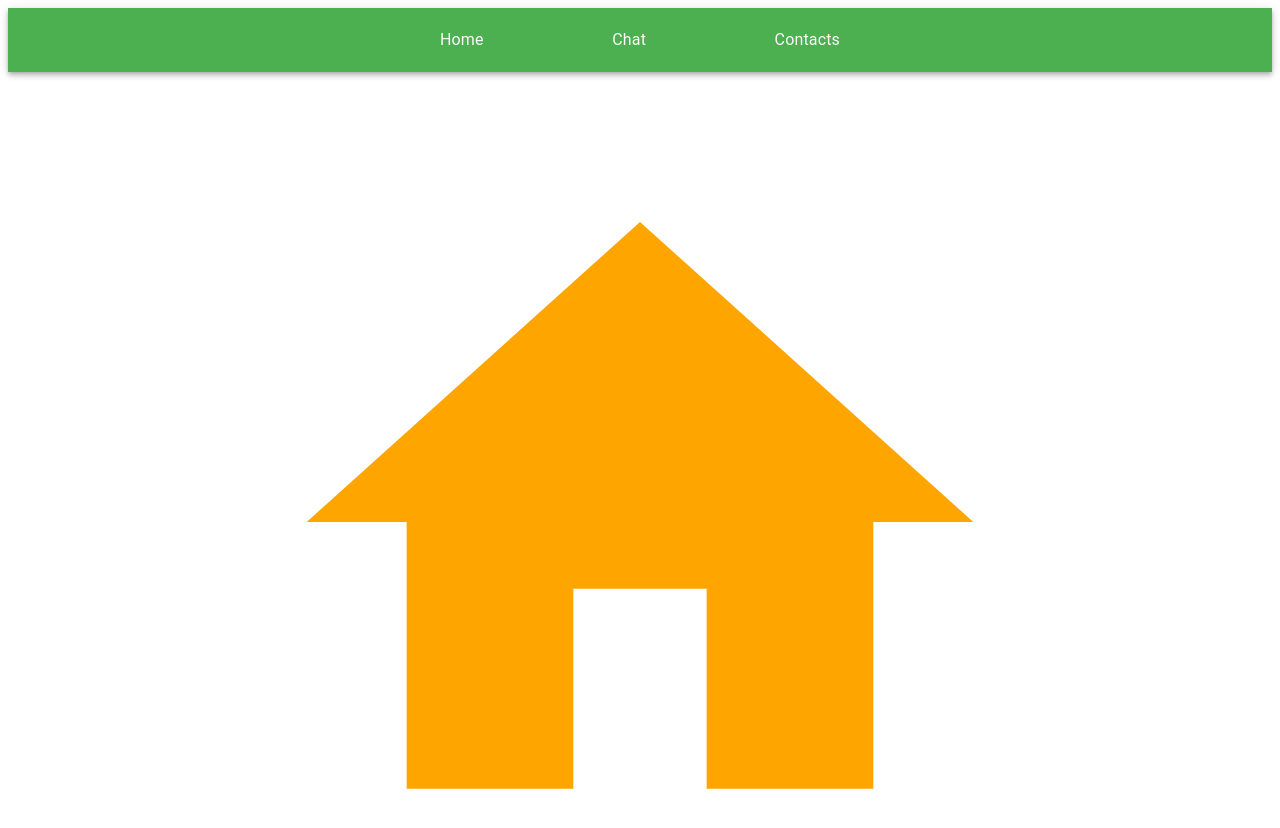
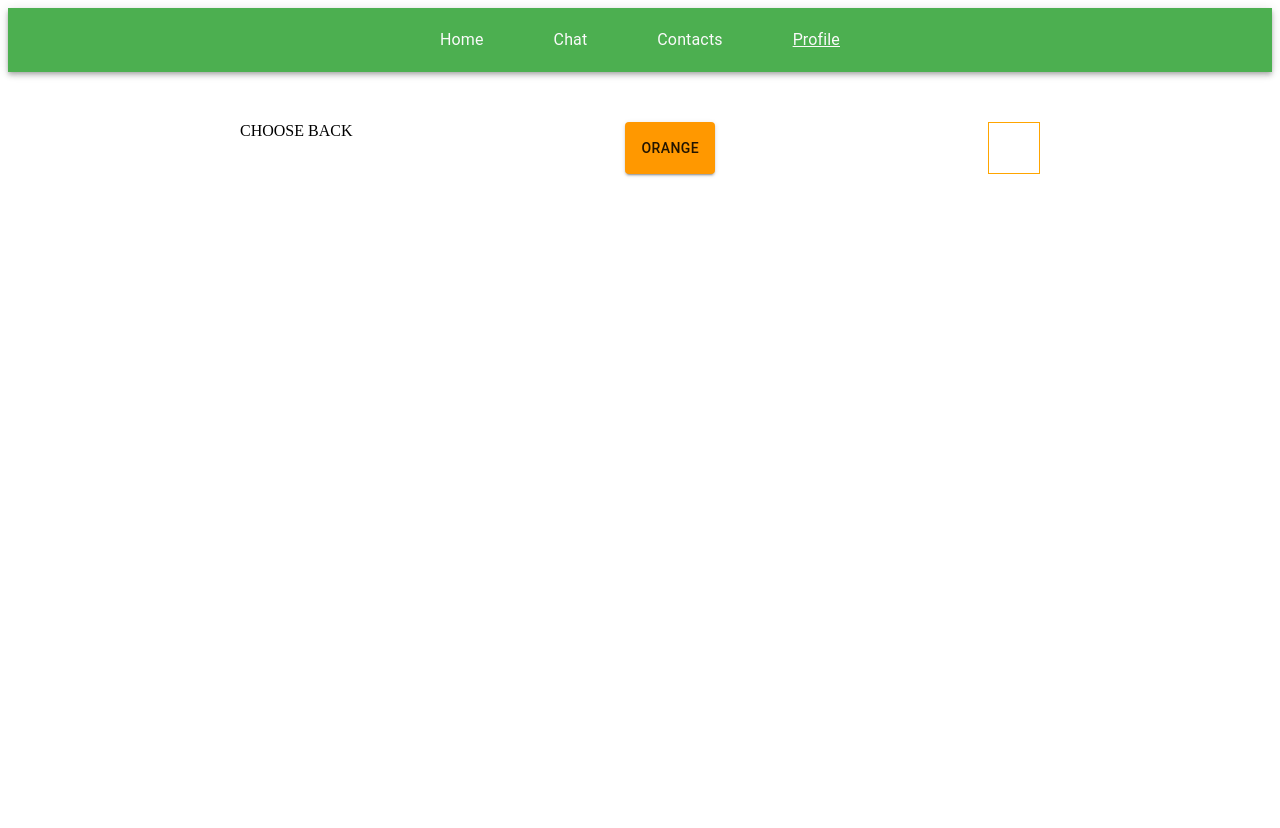
Before and after one commit to panechek/react-message, a React (Create React App) app: page /Profile in a window 1280 px wide. Shown: the top 828 px of the page. After the commit the page ends 800 px from the top, so only its background shows below. Built offline with nearby package versions, Linux system fonts and the light colour scheme.

Commit message:
dispatch

```diff
--- a/src/App.js
+++ b/src/App.js
@@ -6,8 +6,9 @@ import {
 } from "react-router-dom";
 import Chat from "./Chat";
 import Contacts from "./Contacts";
-import Home from "./Home"
+import Home from "./Home";
 import AppBar from "./AppBar";
+import Profile from "./Profile"
 
 
 
@@ -24,7 +25,9 @@ const App = () => {
                 <Route path="/contacts">
                     <Contacts />
                 </Route>
-
+                <Route path="/Profile">
+                    <Profile />
+                </Route>
                 <Route path="/">
                     <Home />
                 </Route>
--- a/src/AppBar/index.js
+++ b/src/AppBar/index.js
@@ -46,6 +46,10 @@ const routes = [{
         pathTitle: "Contacts",
         path: "/Contacts"
     },
+    {
+        pathTitle: "Profile",
+        path: "/Profile"
+    },
 ]
 
 const AppBar = () => {
--- a/src/Chat/ChatListComp.js
+++ b/src/Chat/ChatListComp.js
@@ -29,7 +29,8 @@ import {Link} from 'react-router-dom';
 
     const ChatListComp = () => {
 
-        return <div>contacts</div>
+
+        return <div style={{ width: '200px', borderBottom: '1px solid black' }}>contacts</div>
 
     }
 
--- a/src/Chat/index.js
+++ b/src/Chat/index.js
@@ -51,7 +51,7 @@ function Chat() {
   const dispatch = useDispatch();
   const [inputMessage, setInputMessage] = useState('');
   const {messagesArray} = useSelector(state => state.chat)
-
+  const background = useSelector(state => state.profile);
 
   const onSendMessage = () => {
     const trimmedMessage = inputMessage.trim();
@@ -80,7 +80,7 @@ function Chat() {
 
 
 
-  return ( <div className = { classes.messanger}>
+  return ( <div className = { classes.messanger} style={background} >
     <ChatListComp  messagesArray = {messagesArray}/>
     <div className = {classes.activChat} >
     <MessageListComp  />
--- /dev/null
+++ b/src/Profile/ProfileSlice.js
@@ -0,0 +1,24 @@
+import {
+    createSlice
+  } from '@reduxjs/toolkit'
+
+  export const profileSlice = createSlice({
+    name: 'profile',
+    initialState: {
+      background: "none",
+    },
+    reducers: {
+
+      changeBack: (state, action) => {
+
+        state.background=(action.payload)
+      }
+
+    }
+  })
+
+  export const {
+    changeBack
+  } = profileSlice.actions;
+
+  export default profileSlice.reducer
--- a/src/Profile/index.js
+++ b/src/Profile/index.js
@@ -0,0 +1,47 @@
+import {useSelector, useDispatch} from 'react-redux';
+import Button from '@material-ui/core/Button';
+import { changeBack } from './ProfileSlice';
+import {
+    makeStyles
+  } from '@material-ui/core/styles';
+
+  const useStyles = makeStyles(() => ({
+    changeBack: {
+      height: "50px",
+      border: "1px solid orange",
+      width: "50px",
+
+    },
+
+    changeBackWrapper: {
+        width: "800px",
+        display: "flex",
+        margin: "0 auto",
+        justifyContent: "space-between"
+    }
+
+}
+  ))
+
+
+const Profile = () => {
+    const dispatch = useDispatch();
+    const classes = useStyles();
+    const background = useSelector(state => state.profile);
+
+    console.log({background})
+
+    const onChangeBack = () => {
+        dispatch(changeBack("orange"));
+        console.log(background)
+    };
+
+    return (<div className = { classes.changeBackWrapper}>
+        <div>CHOOSE BACK</div>
+        <Button variant="contained" color="secondary" onClick={onChangeBack} >ORANGE</Button>
+        <div className = {classes.changeBack} style={background}></div>
+        </div>
+    )
+}
+
+export default Profile
--- a/src/store.js
+++ b/src/store.js
@@ -1,10 +1,12 @@
 import {
     configureStore
 } from "@reduxjs/toolkit";
-import chatReducer from "./Chat/ChatSlice"
+import chatReducer from "./Chat/ChatSlice";
+import profileReducer from "./Profile/ProfileSlice"
 
 export default configureStore({
     reducer: {
         chat: chatReducer,
+        profile: profileReducer
     }
 })
```
